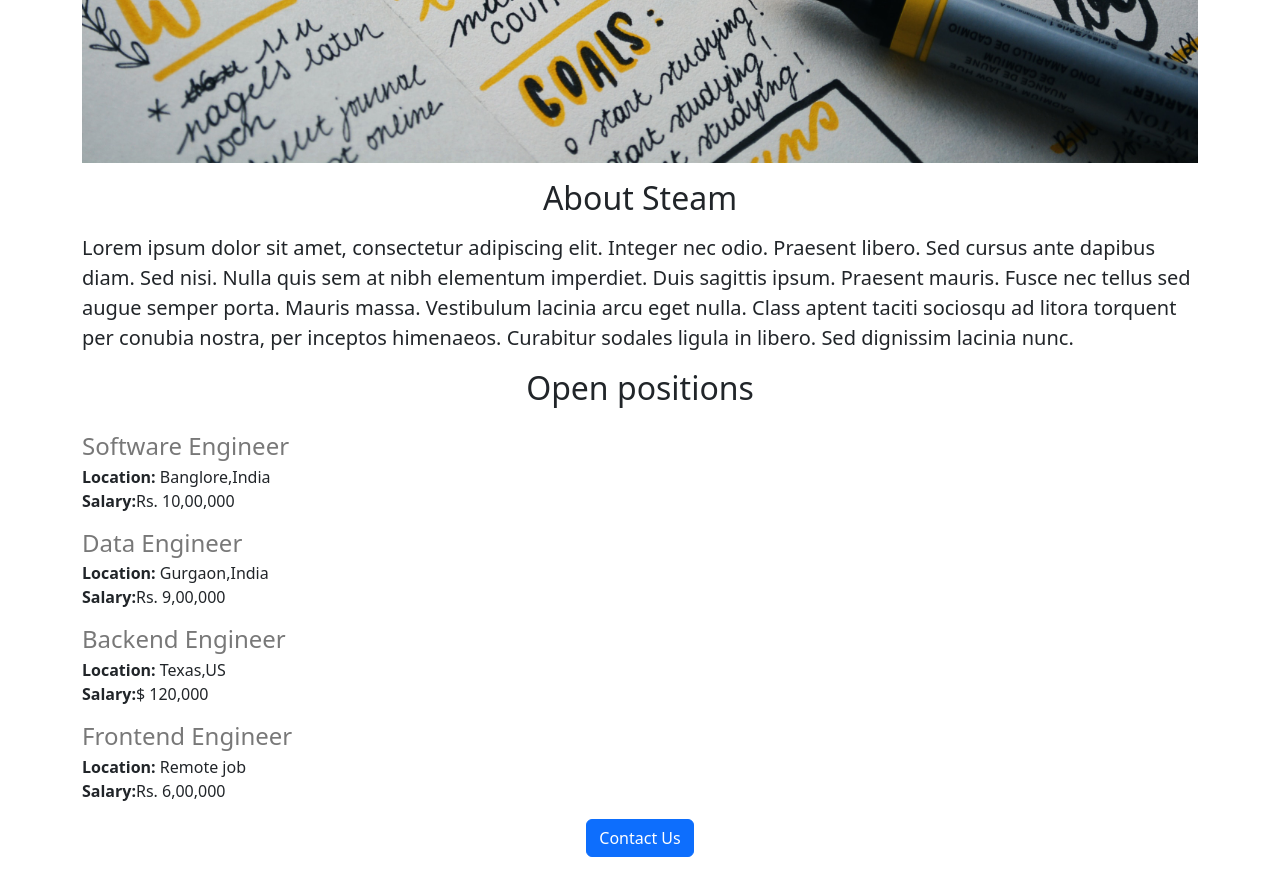
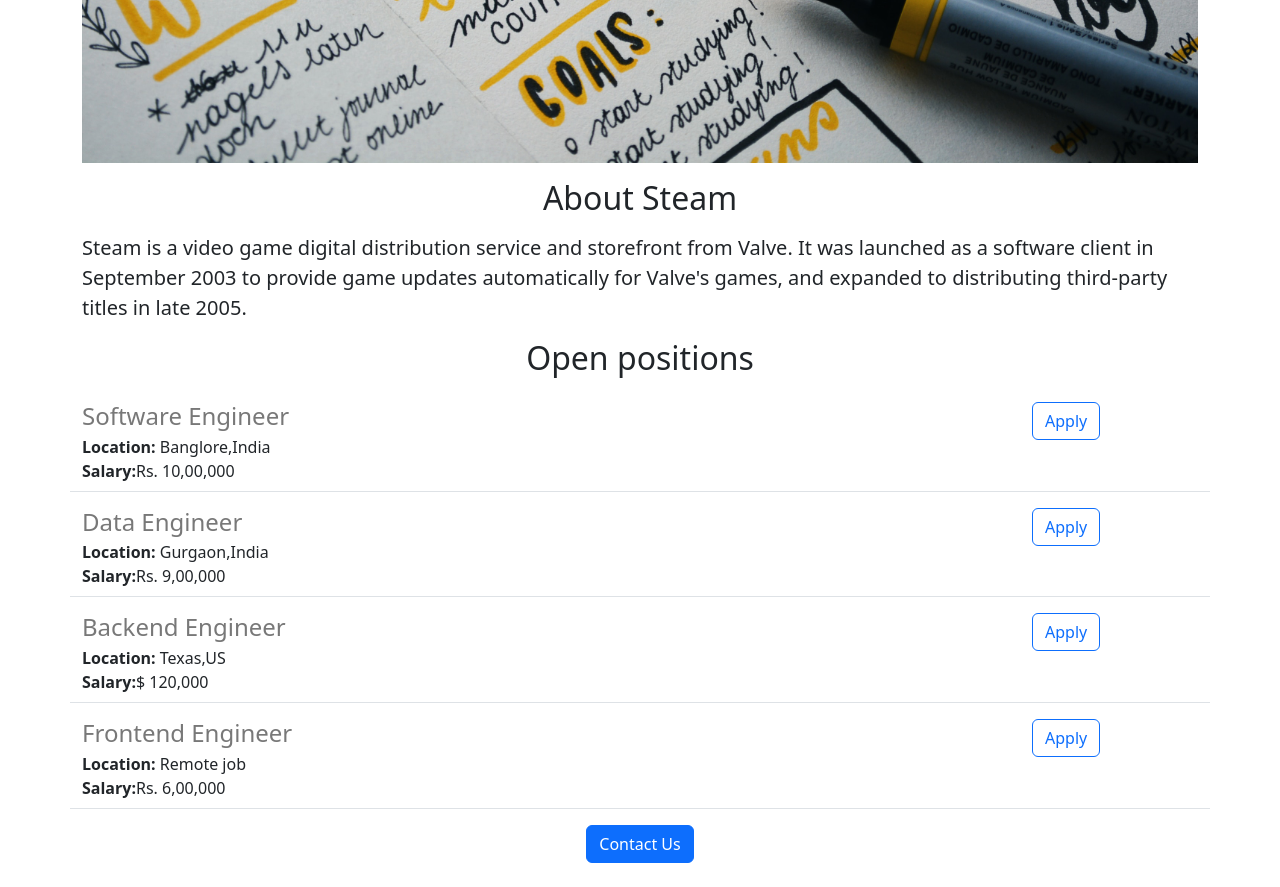
Before and after one commit to Divyanshu-Vaibhav/Career-website, a Flask app: page / in a window 1280 px wide. Shown: the part 663-1550 px from the top of the page. Before the commit the page ends 1520 px from the top, so only its background shows below. Run offline with Flask 3, Linux system fonts and the light colour scheme.

Commit message:
done frontend

```diff
--- a/app.py
+++ b/app.py
@@ -1,36 +1,38 @@
-from flask import Flask,render_template
+from flask import Flask, render_template, jsonify
 
-app=Flask(__name__)
-Jobs=[
-  {
-    'id':1,
-    'title': 'Software Engineer',
-    'location':'Banglore,India',
-    'salary':'Rs. 10,00,000'
-  },
-   {
-    'id':2,
-    'title': 'Data Engineer',
-    'location':'Gurgaon,India',
-    'salary':'Rs. 9,00,000'
-  } ,
-{
-    'id':3,
-    'title': 'Backend Engineer',
-    'location':'Texas,US',
-    'salary':'$ 120,000'
-  },
-{
-    'id':4,
-    'title': 'Frontend Engineer',
-    'location':'Remote job',
-    'salary':'Rs. 6,00,000'
-  }
-]
+app = Flask(__name__)
+Jobs = [{
+  'id': 1,
+  'title': 'Software Engineer',
+  'location': 'Banglore,India',
+  'salary': 'Rs. 10,00,000'
+}, {
+  'id': 2,
+  'title': 'Data Engineer',
+  'location': 'Gurgaon,India',
+  'salary': 'Rs. 9,00,000'
+}, {
+  'id': 3,
+  'title': 'Backend Engineer',
+  'location': 'Texas,US',
+  'salary': '$ 120,000'
+}, {
+  'id': 4,
+  'title': 'Frontend Engineer',
+  'location': 'Remote job',
+  'salary': 'Rs. 6,00,000'
+}]
+
+
 @app.route("/")
 def hello():
-  return render_template('home.html',jobs=Jobs)
+  return render_template('home.html', jobs=Jobs)
 
 
-if __name__=="__main__":
-  app.run(host='0.0.0.0',debug=True)
+@app.route("/api/jobs")
+def listjobs():
+  return jsonify(Jobs)
+
+
+if __name__ == "__main__":
+  app.run(host='0.0.0.0', debug=True)
--- a/templates/home.html
+++ b/templates/home.html
@@ -14,27 +14,17 @@
      <h1 class="text-center mt-2 mb-4">Careers at Steam</h1>
     <img class="img-fluid" src="static/banner.jpg" height='320'>
     <h2 class="text-center mt-3 mb-3">About Steam</h2>
-    <p class="lead">Lorem ipsum dolor sit amet, consectetur adipiscing elit. Integer nec odio. Praesent libero. Sed cursus ante dapibus diam. Sed nisi. Nulla quis sem at nibh elementum imperdiet. Duis sagittis ipsum. Praesent mauris. Fusce nec tellus sed augue semper porta. Mauris massa. Vestibulum lacinia arcu eget nulla. Class aptent taciti sociosqu ad litora torquent per conubia nostra, per inceptos himenaeos. Curabitur sodales ligula in libero. Sed dignissim lacinia nunc.
+    <p class="lead">Steam is a video game digital distribution service and storefront from Valve. It was launched as a software client in September 2003 to provide game updates automatically for Valve's games, and expanded to distributing third-party titles in late 2005.
 </p>
     <h2 class="text-center mt-2 mb-4">Open positions</h2>
     <p>
       <div>
       {%for job in jobs%}
-      <div style="margin-bottom:16px">
-        <div>
-        <h4 style="color:rgb(120,120,120); margin-bottom:4px">{{job['title']}}</h4>
-        </div>
-        <div>
-        <b>Location:
-        </b>{{job['location']}}
-          </div>
-          <div>
-        <b>Salary:</b>{{job['salary']}}
-            </div>
-      </div>
+     {% include 'jobitem.html' %}
       {% endfor %}
       </div>
     </p>
+
    <div style="text-align:center;">
      <button class="btn btn-primary mb-4">Contact Us</button >
    </div>
--- /dev/null
+++ b/templates/jobitem.html
@@ -0,0 +1,17 @@
+ <div class="border-bottom row" style="margin-bottom:16px; padding-bottom:8px;">
+   <div class="col-10">
+        <div>
+        <h4 style="color:rgb(120,120,120); margin-bottom:4px">{{job['title']}}</h4>
+        </div>
+        <div>
+        <b>Location:
+        </b>{{job['location']}}
+          </div>
+          <div>
+        <b>Salary:</b>{{job['salary']}}
+            </div>
+      </div>
+    <div class="col-2">
+      <button class="btn btn-outline-primary">Apply</button>
+    </div>
+ </div>
```
